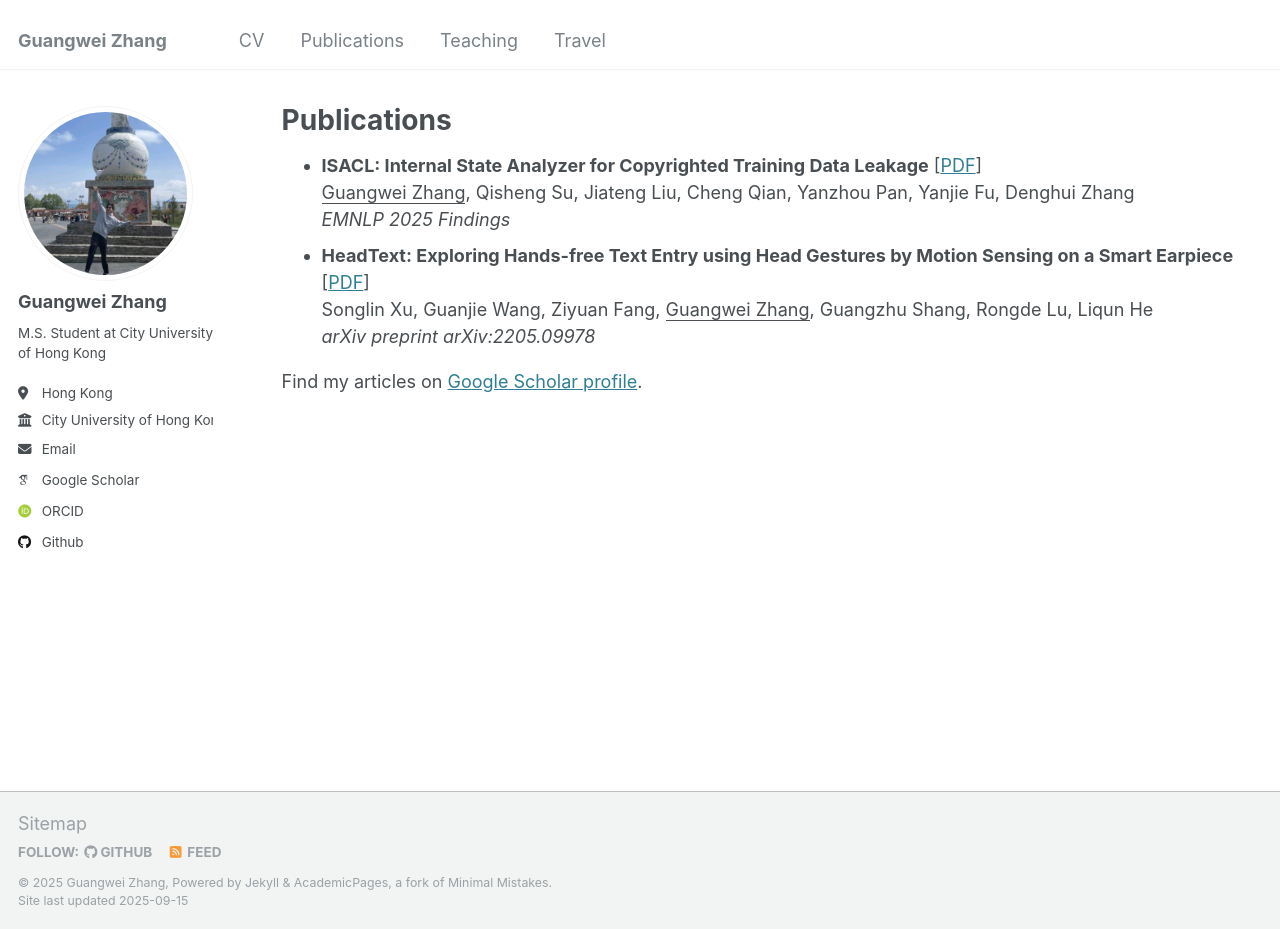
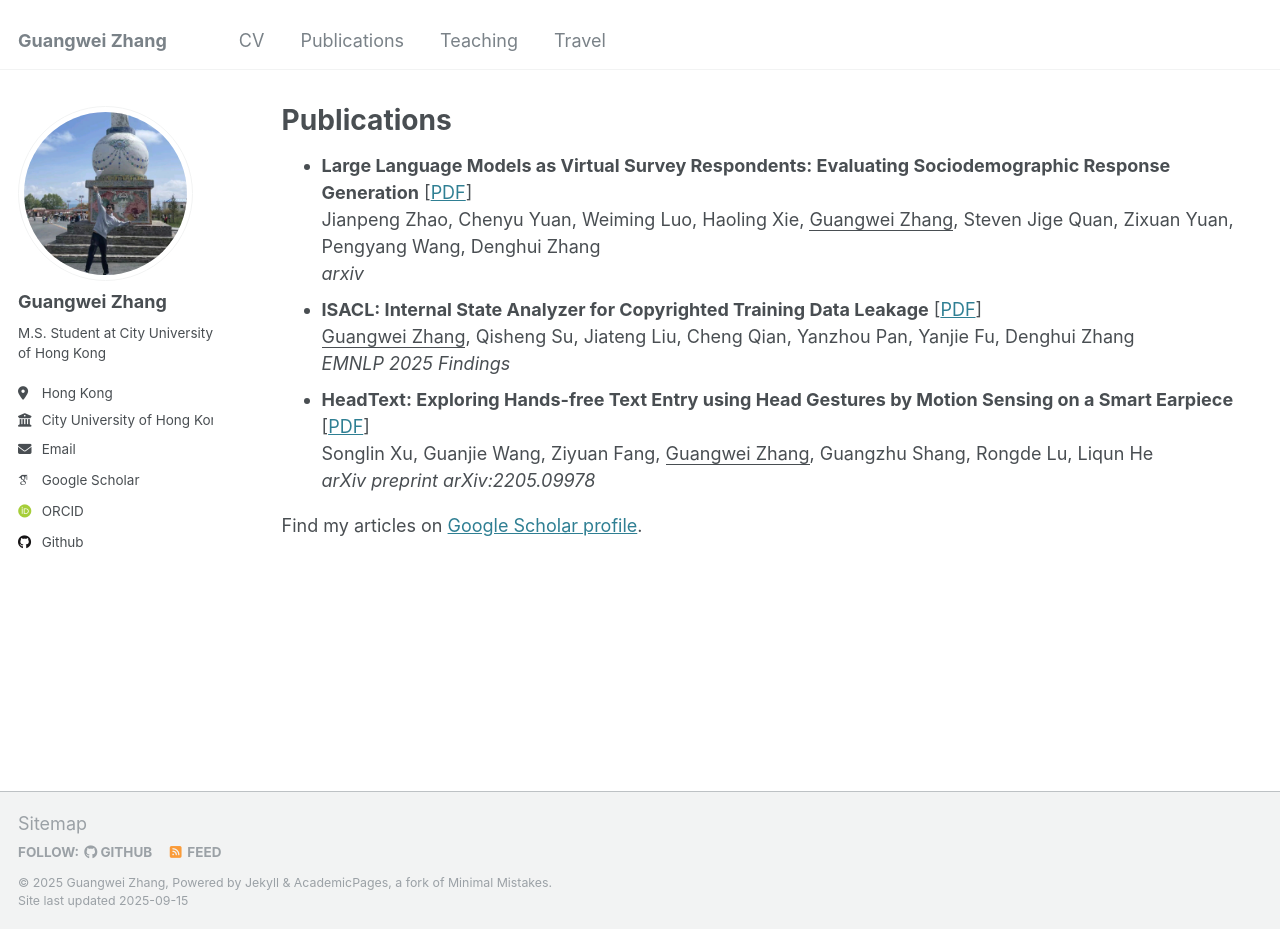
Before and after one commit to changhu73/changhu73.github.io, a Jekyll site: the page built from _pages/publications.html, in a window 1280 px wide and 929 px high. Built offline with Jekyll 4.4.1, drawn with Linux system fonts in a browser that asks for light colours; some web fonts are replaced.

Commit message:
Update publications.html

```diff
--- a/_pages/publications.html
+++ b/_pages/publications.html
@@ -9,6 +9,12 @@ author_profile: true
 
 
 <ul>
+  <li>
+    <b>Large Language Models as Virtual Survey Respondents: Evaluating Sociodemographic Response Generation</b> [<a href="https://arxiv.org/abs/2509.06337">PDF</a>]<br>
+    Jianpeng Zhao, Chenyu Yuan, Weiming Luo, Haoling Xie, <u>Guangwei Zhang</u>, Steven Jige Quan, Zixuan Yuan, Pengyang Wang, Denghui Zhang<br>
+    <i>arxiv</i>
+  </li>
+
   <li>
     <b>ISACL: Internal State Analyzer for Copyrighted Training Data Leakage</b> [<a href="https://arxiv.org/abs/2508.17767">PDF</a>]<br>
     <u>Guangwei Zhang</u>, Qisheng Su, Jiateng Liu, Cheng Qian, Yanzhou Pan, Yanjie Fu, Denghui Zhang<br>
```
